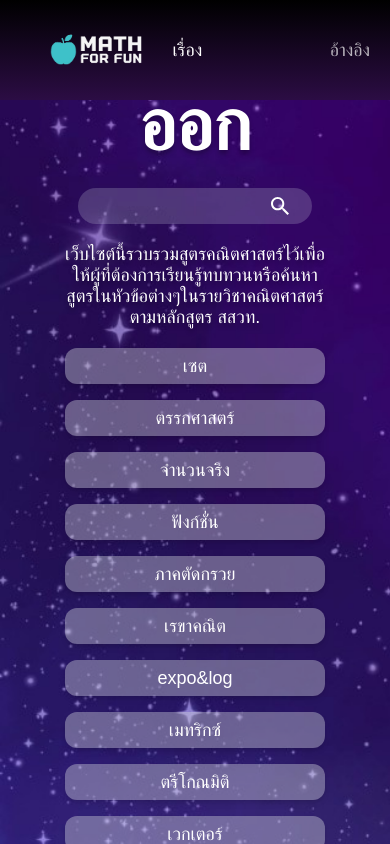
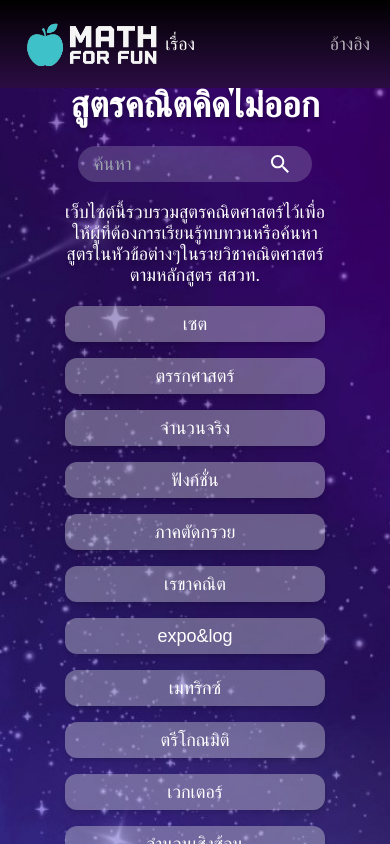
Before and after one commit to Okumans/MathForFun, a React (Vite) app: page / in a window 390 px wide. Shown: the top 844 px of the page. Built offline with nearby package versions, Linux system fonts and the light colour scheme; a web font is replaced by a local one.

Commit message:
add responsive support for homepage

```diff
--- a/src/homePage.jsx
+++ b/src/homePage.jsx
@@ -13,11 +13,13 @@ const Box = ({ message }) => {
 
 const SearchBar = () => {
   return <>
-    <div className="bg-slate-200 bg-opacity-20 rounded-full pr-5">
+    <div className="bg-slate-200 bg-opacity-20 rounded-full pr-5 pl-1 group">
       <div className="flex w-full align-middle min-w-fit gap-2 py-1">
-        <input className="w-full bg-transparent text-white text-lg rounded-full px-3"/>
+        <input className="w-full bg-transparent text-white text-lg rounded-full px-3
+         group-hover:bg-gray-50 group-hover:bg-opacity-20 focus:bg-gray-50 focus:bg-opacity-20 outline-none"
+         placeholder="ค้นหา"/>
         <button>
-          <IoMdSearch className="h-full w-6 fill-white"/>
+          <IoMdSearch className="h-full w-6 fill-white" />
         </button>
       </div>
     </div>
@@ -28,15 +30,16 @@ export const HomePage = () => {
   return (
     <div className="flex flex-row justify-center min-h-screen">
       <div className="flex flex-col w-full bg-[url('src/assets/bg.jpg')] bg-no-repeat bg-cover justify-center gap-5">
-        <p className="text-white [text-shadow:0px_4px_4px_#00000040] font-bold text-7xl text-center tracking-[0] leading-[normal]">
+        <div className="my-8"></div>
+        <p className="text-white [text-shadow:0px_4px_4px_#00000040] font-bold text-4xl md:text-6xl lg:text-7xl text-center tracking-[0] leading-[normal]">
           สูตรคณิตคิดไม่ออก
         </p>
 
         <div className="w-3/5 self-center">
-          <SearchBar/>
+          <SearchBar />
         </div>
         <div className="flex w-full justify-center">
-          <div className="[text-shadow:0px_4px_4px_#00000040] sm: w-4/6 md:w-1/2 lg:w-1/2 font-normal text-white text-lg text-center tracking-[0] leading-[normal]">
+          <div className="[text-shadow:0px_4px_4px_#00000040] sm:w-4/6 md:w-1/2 w-4/6 font-normal text-white text-lg text-center tracking-[0] leading-[normal]">
             เว็บไซต์นี้รวบรวมสูตรคณิตศาสตร์ไว้เพื่อให้ผู้ที่ต้องการเรียนรู้ทบทวนหรือค้นหาสูตรในหัวข้อต่างๆในรายวิชาคณิตศาสตร์ตามหลักสูตร
             สสวท.
           </div>
--- a/src/navbar.jsx
+++ b/src/navbar.jsx
@@ -1,11 +1,10 @@
 export const Navbar = () => {
     return <>
         <div className="fixed min-w-full min-h-fit">
-
             <div className="w-full h-fit [background:linear-gradient(180deg,rgb(0,0,0)_0%,rgb(43.57,12.47,68)_99.98%,rgb(28.05,0,63.75)_99.99%)]">
-                <div className="flex items-center justify-between px-5">
+                <div className="flex items-center justify-between p-4 px-5">
                     <div className="flex items-center">
-                        <img className="h-[100px] object-cover" alt="Logo" src="src/assets/logo.png" />
+                        <img className="h-14 object-cover" alt="Logo" src="src/assets/logo.png" />
                         <div className="font-medium text-white text-lg">
                             เรื่อง
                         </div>
```
Also changed, not shown: src/assets/logo.png.
